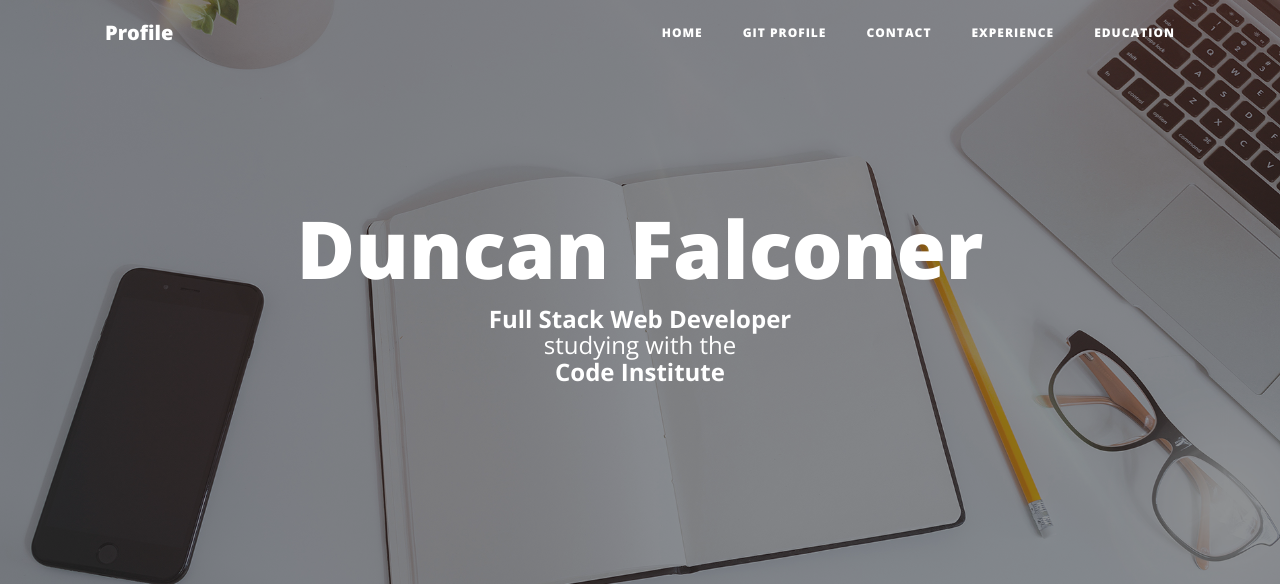
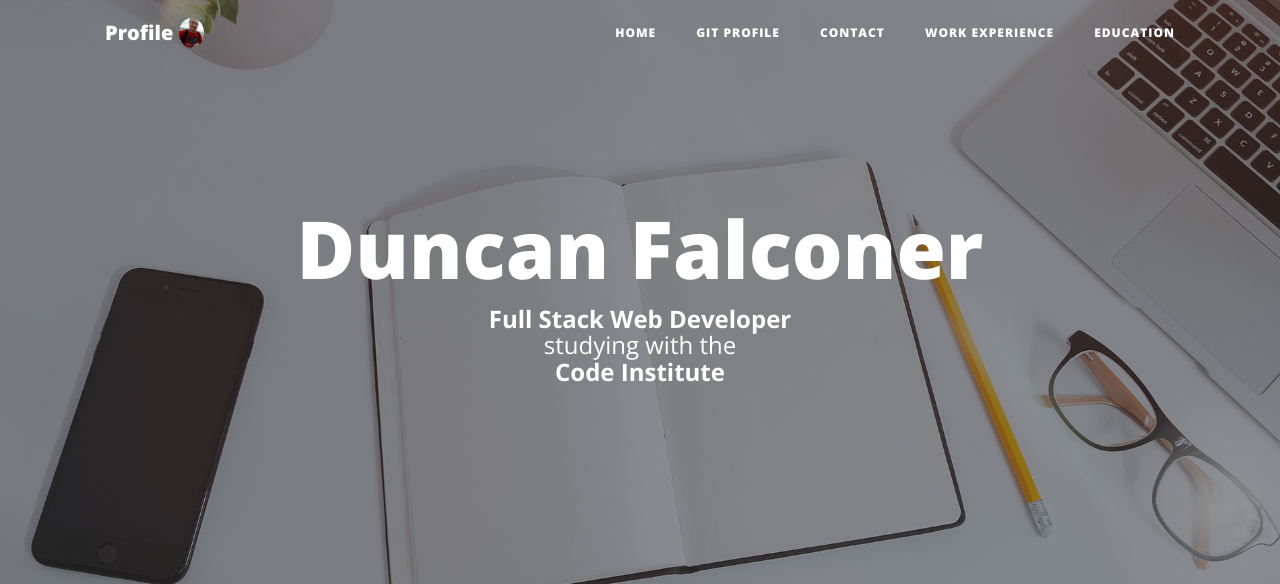
Before and after one commit to ddeveloper72/personal-profile, a Flask app: page /git in a window 1280 px wide. Shown: the top 584 px of the page. Run offline with Flask 2, Linux system fonts and the light colour scheme; some libraries are stand-ins or nearby versions.

Commit message:
Updated profile image and added to navbar

```diff
--- a/static/css/styles.css
+++ b/static/css/styles.css
@@ -1,5 +1,6 @@
 .profile_photo {
-    max-width: 40%;
+    max-width: 25%;
+    border-radius: 50%;
 }
 
 .title_heading, .intro {
--- a/templates/base.html
+++ b/templates/base.html
@@ -36,7 +36,9 @@
         <!-- Navigation -->
     <nav class="navbar navbar-expand-lg navbar-light fixed-top" id="mainNav">
       <div class="container">
-        <a class="navbar-brand" href="{{url_for('index')}}">Profile</a>
+        <a class="navbar-brand" href="{{url_for('index')}}">Profile
+        <img src="{{ url_for('static', filename='img/profile-image.jpg')}}" width="30" height="30" class="d-inline-block align-top profile_photo" alt="Profile">
+        </a>
         <button class="navbar-toggler navbar-toggler-right" type="button" data-toggle="collapse" data-target="#navbarResponsive" aria-controls="navbarResponsive" aria-expanded="false" aria-label="Toggle navigation">
           Menu
           <i class="fa fa-bars"></i>
@@ -53,7 +55,7 @@
               <a class="nav-link" href="{{url_for('contact')}}">Contact</a>
             </li>
             <li class="nav-item">
-                <a class="nav-link" href="{{url_for('work')}}">Experience</a>
+                <a class="nav-link" href="{{url_for('work')}}">Work Experience</a>
               </li>
               <li class="nav-item">
                 <a class="nav-link" href="{{url_for('education')}}">Education</a>
```
Also changed, not shown: static/img/profile-image-old.jpg (added), static/img/profile-image.jpg, 2 other files.
